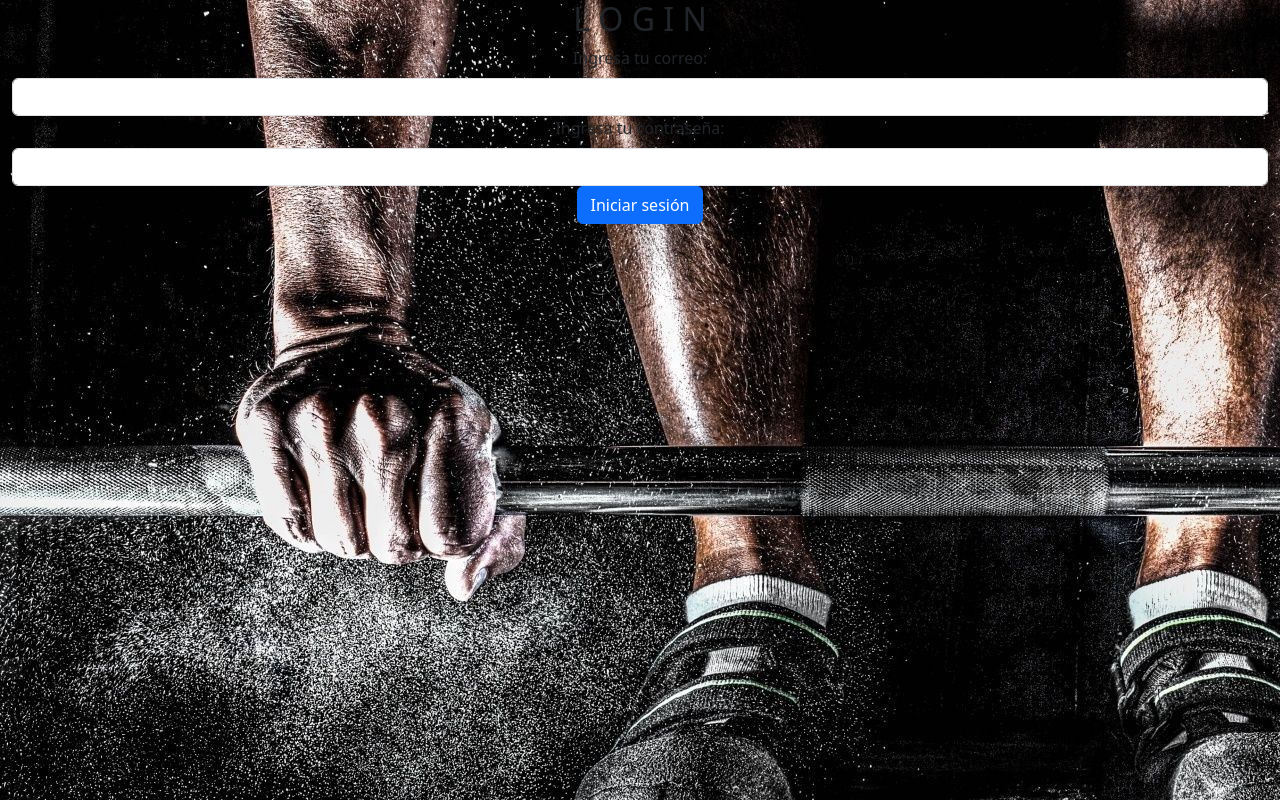
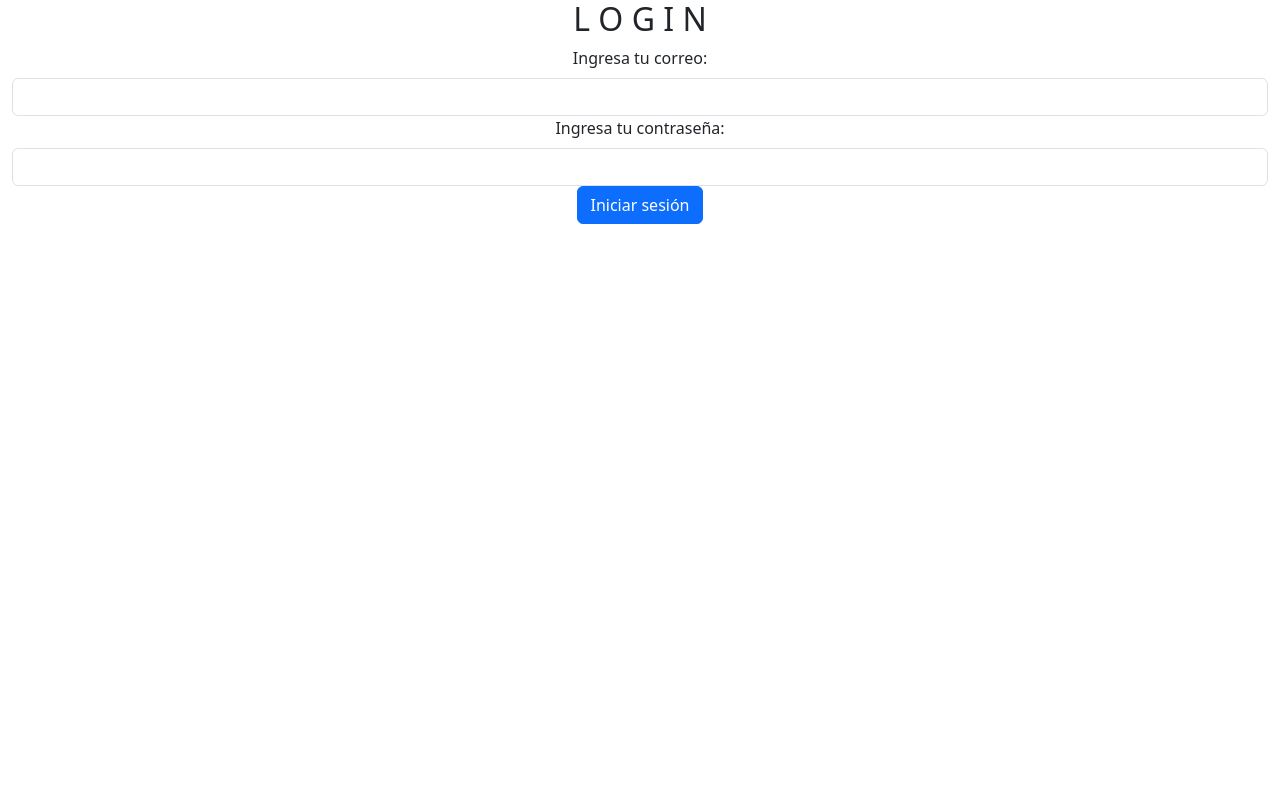
Before and after one commit to MatiasPerez00/FitNation, a React (Vite) app: page /login in a window 1280 px wide. Built offline with nearby package versions, Linux system fonts and the light colour scheme.

Commit message:
eliminado de imagenes de prueba

```diff
--- a/src/pages/Login/Login.css
+++ b/src/pages/Login/Login.css
@@ -7,5 +7,5 @@
     align-items: center;
     top: 0;
     right: 0;
-    background-image: url(./../../image/desktop/login2.jpg);
+
 }
```
Also changed, not shown: src/image/desktop/login2.jpg (deleted), src/image/movil/login.jpg (deleted).
